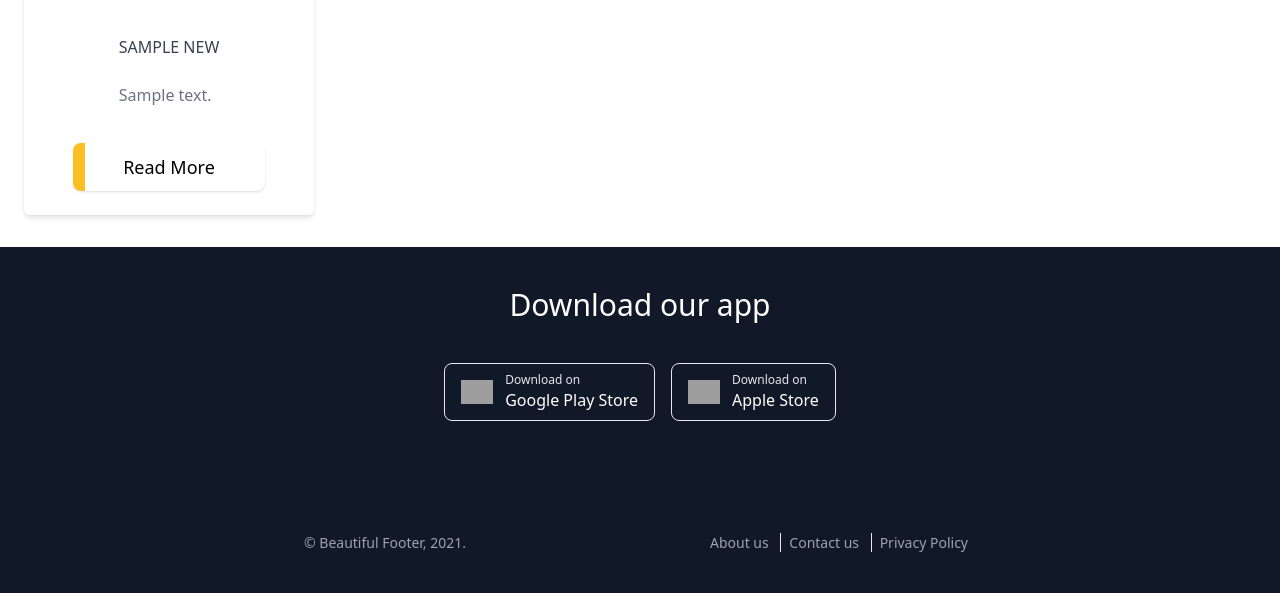
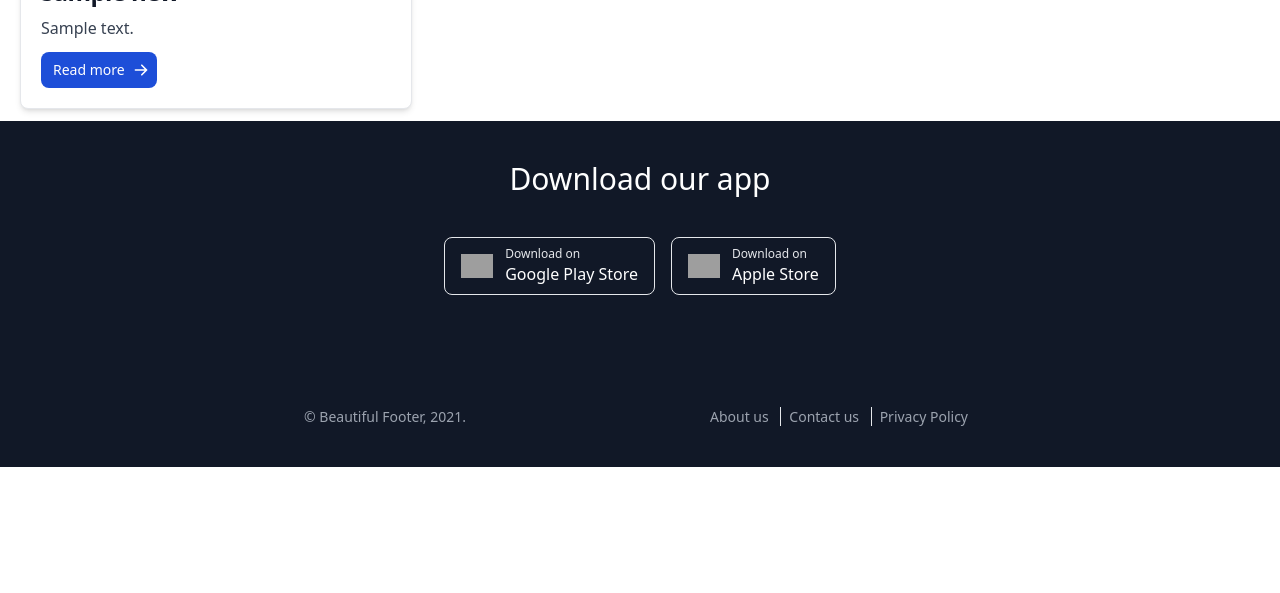
Before and after one commit to AlanMcIvor/MyClyde1, a PHP site: page /MyClyde/pages/shared/News.php in a window 1280 px wide. Shown: the part 393-986 px from the top of the page. After the commit the page ends 860 px from the top, so only its background shows below. Run offline with PHP 8.4, Linux system fonts and the light colour scheme; tables that the repository leaves empty or names only in its code hold one stand-in row (values such as "Sample post"); some libraries are stand-ins or nearby versions; grey boxes are pictures that could not be loaded.

Commit message:
news page

```diff
--- a/config/authenticate.php
+++ b/config/authenticate.php
@@ -30,12 +30,12 @@ if ($stmt = $conn->prepare('SELECT student_num, psw FROM student WHERE student_n
 
         } else {
             $errorMessage = 'Incorrect login details!';
-            header('Location: login'); // Redirect back to the login page
+            header('Location: Login'); // Redirect back to the login page
 
         }
     } else {
         $errorMessage = 'Incorrect login details!';
-        header('Location: login'); // Redirect back to the login page
+        header('Location: Login'); // Redirect back to the login page
 
     }
 
--- a/pages/admin/Dashboard.php
+++ b/pages/admin/Dashboard.php
@@ -1,3 +1 @@
 <?php include '../../partials/header.php'; ?>
-
-admin dash
--- a/pages/shared/News.php
+++ b/pages/shared/News.php
@@ -1,27 +1,49 @@
 <?php include '../../partials/header.php'; ?>
 <?php include '../../config/config.php'; ?>
 <?php include '../../queries/newsQuery.php'; ?>
-<main class="my-8">
-        <div class="container mx-auto px-6">
-            <h3 class="text-gray-700 text-2xl font-medium">News</h3>
-            <span class="mt-3 text-sm text-gray-500">Click on a news item to read the full article</span>
-            <div class="grid gap-6 grid-cols-1 sm:grid-cols-2 lg:grid-cols-3 xl:grid-cols-4 mt-6">
-            <?php while ($news->fetch()): ?>
-                <div class="w-full max-w-sm mx-auto flex items-center flex-col rounded-md shadow-md overflow-hidden">
-                    <div class="flex items-end justify-end h-56 w-full bg-cover" style="background-image: url('https://images.unsplash.com/photo-1495856458515-0637185db551?ixlib=rb-1.2.1&ixid=eyJhcHBfaWQiOjEyMDd9&auto=format&fit=crop&w=750&q=80')">
+
+    <!-- component -->
+
+
+<div class=" mx-auto lg:max-w-7xl mt-3 ">
+     <?php while ($news->fetch()): ?>
+	<div class="max-w-7xl mx-auto px-5 mb-3">
+                <h3 class="text-gray-700 text-2xl font-medium">News</h3>
+
+		<div class="mt-6 grid grid-cols-1 gap-y-10 gap-x-6 sm:grid-cols-2 lg:grid-cols-3 xl:gap-x-8">
+			<div
+				class="max-w-xl bg-white rounded-lg border border-gray-200 shadow-md dark:bg-gray-800 dark:border-gray-700">
+
+  		<div class="p-5">
+
+					    <div class="flex items-end justify-end h-56 w-full bg-cover" style="background-image: url('https://images.unsplash.com/photo-1495856458515-0637185db551?ixlib=rb-1.2.1&ixid=eyJhcHBfaWQiOjEyMDd9&auto=format&fit=crop&w=750&q=80')">
 
                     </div>
-                    <div class="px-5 py-3">
-                        <h3 class="text-gray-700 uppercase my-6"><?= $title ?></h3>
-                        <span class="text-gray-500 mt-2"><?= $description ?></span>
-                    </div>
-                    <button class="group my-6 relative h-12 w-48 overflow-hidden rounded-lg bg-white text-lg shadow">
-                        <div class="absolute inset-0 w-3 bg-amber-400 transition-all duration-[250ms] ease-out group-hover:w-full"></div>
-                        <span class="relative text-black group-hover:text-white">Read More</span>
-                    </button>
-                </div>
-                <?php endwhile ?>
-            </div>
-        </div>
-    </main>
+
+							<h5 class="mb-2 text-2xl font-bold tracking-tight text-gray-900 dark:text-white"><?= $title ?></h5>
+						</a>
+						<p class="mb-3 font-normal text-gray-700 dark:text-gray-400"><?= $description ?></p>
+						<a href="#"
+							class="inline-flex items-center py-2 px-3 text-sm font-medium text-center text-white bg-blue-700 rounded-lg hover:bg-blue-800 focus:ring-4 focus:outline-none focus:ring-blue-300 dark:bg-blue-600 dark:hover:bg-blue-700 dark:focus:ring-blue-800">
+							Read more
+							<svg class="ml-2 -mr-1 w-4 h-4" fill="currentColor" viewBox="0 0 20 20"
+								xmlns="http://www.w3.org/2000/svg">
+								<path fill-rule="evenodd"
+									d="M10.293 3.293a1 1 0 011.414 0l6 6a1 1 0 010 1.414l-6 6a1 1 0 01-1.414-1.414L14.586 11H3a1 1 0 110-2h11.586l-4.293-4.293a1 1 0 010-1.414z"
+									clip-rule="evenodd"></path>
+							</svg>
+						</a>
+
+					</div>
+
+
+			</div>
+
+
+		</div>
+
+	</div>
+
+</div>
+       <?php endwhile ?>
 <?php include '../../partials/footer.php'; ?>
--- a/partials/Header.php
+++ b/partials/Header.php
@@ -1,7 +1,7 @@
 <?php
   session_start();
 
-  define('BASE_PATH', 'http://localhost/MyClyde1/');
+  define('BASE_PATH', 'http://localhost/MyClyde/');
 
 
 ?>
```
Also changed, not shown: pages/Login.php (+3 -11 lines).
